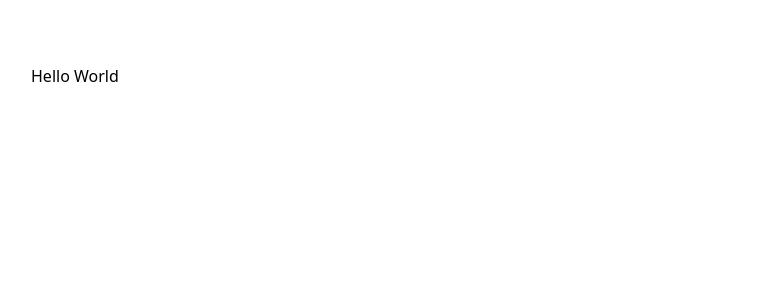
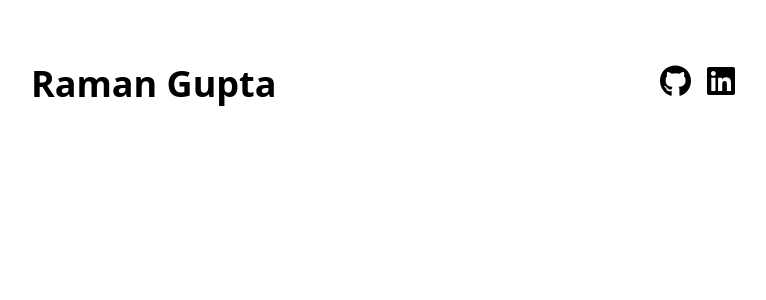
Before and after one commit to g-raman/personal-website, a Next.js app: page / in a window 1280 px wide. Shown: the top 300 px of the page, without its empty margins (257-1023 px from the left). Built offline with nearby package versions, Linux system fonts and the light colour scheme.

Commit message:
feat: add basic header

```diff
--- a/src/app/page.tsx
+++ b/src/app/page.tsx
@@ -1,3 +1,5 @@
+import Header from "@/components/Header";
+
 export default function Home() {
-  return <div>Hello World</div>;
+  return <Header />;
 }
--- /dev/null
+++ b/src/components/Header.tsx
@@ -0,0 +1,14 @@
+import { faGithub, faLinkedin } from "@fortawesome/free-brands-svg-icons";
+import { FontAwesomeIcon } from "@fortawesome/react-fontawesome";
+
+export default function Header() {
+  return (
+    <div className="flex items-baseline justify-between">
+      <p className="text-4xl font-bold">Raman Gupta</p>
+      <div className="flex gap-4">
+        <FontAwesomeIcon icon={faGithub} size="2xl" />
+        <FontAwesomeIcon icon={faLinkedin} size="2xl" />
+      </div>
+    </div>
+  );
+}
```
